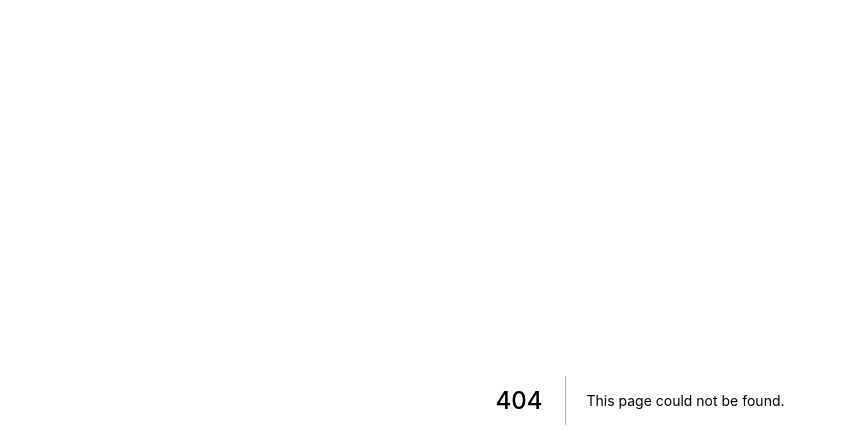
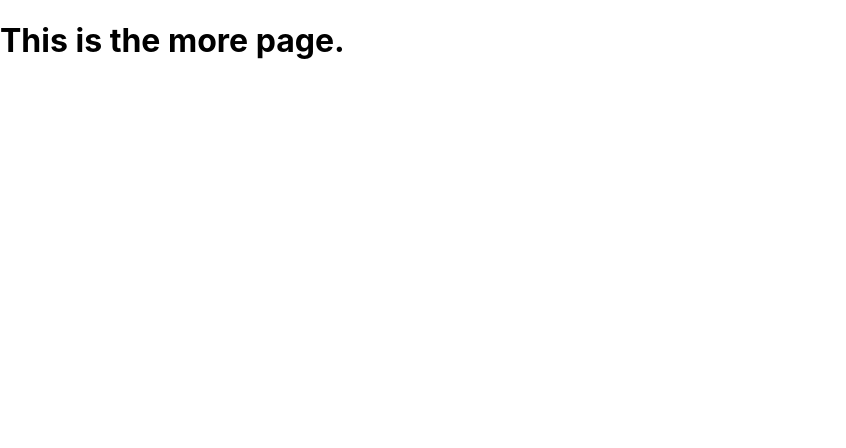
Before and after one commit to daoxi/personal-portfolio, a Next.js app: page /more in a window 1280 px wide. Before the commit this address had no page. Shown: the top 448 px of the page, without its empty margins (0-846 px from the left). Built offline with nearby package versions, Linux system fonts and the light colour scheme.

Commit message:
commit on branch dev1, added the more page

```diff
--- /dev/null
+++ b/pages/more.js
@@ -0,0 +1,10 @@
+function More(){
+    return (
+        <div>
+        <h1>This is the more page.</h1>
+        </div>
+    );
+
+
+  }
+  export default More;
```
